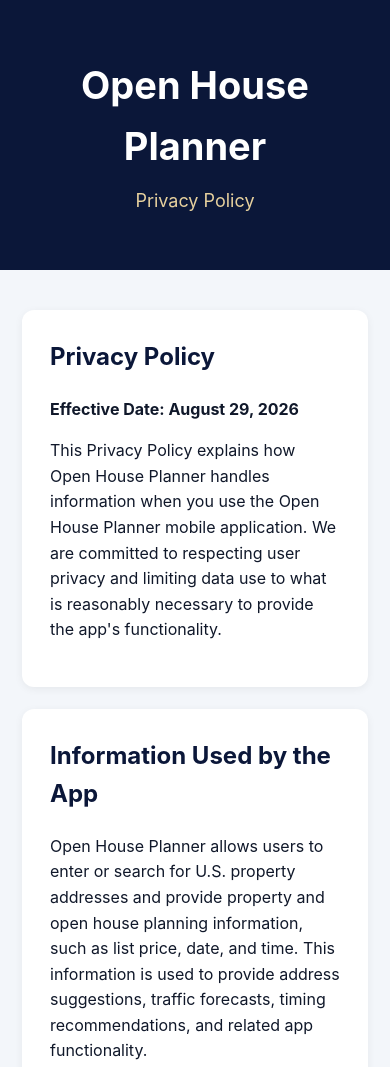
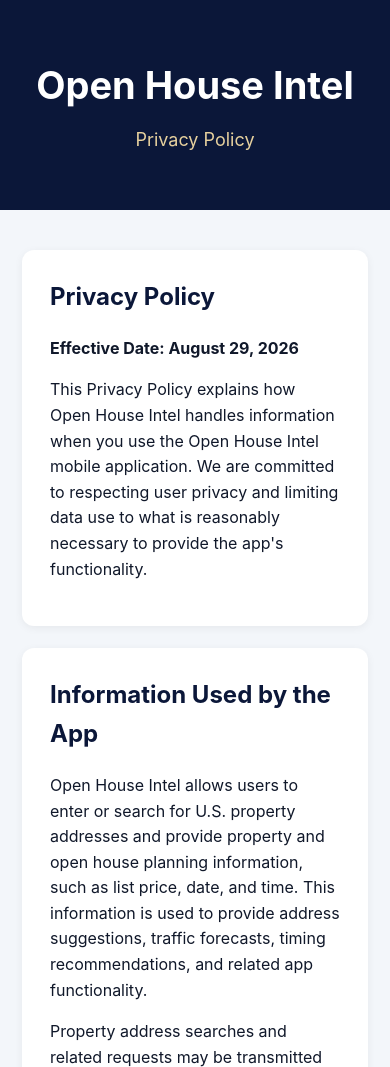
Before and after one commit to surenmeras/open-house-planner-site, a plain HTML site: page privacy.html in a window 390 px wide. Shown: the top 1067 px of the page. Drawn offline with Linux system fonts and the light colour scheme.

Commit message:
Rename privacy policy to Open House Intel

```diff
--- a/privacy.html
+++ b/privacy.html
@@ -3,8 +3,8 @@
 <head>
   <meta charset="UTF-8">
   <meta name="viewport" content="width=device-width, initial-scale=1.0">
-  <title>Open House Planner | Privacy Policy</title>
-  <meta name="description" content="Privacy Policy for the Open House Planner mobile app.">
+  <title>Open House Intel | Privacy Policy</title>
+  <meta name="description" content="Privacy Policy for the Open House Intel mobile app.">
 
   <style>
     * {
@@ -73,7 +73,7 @@
 <body>
 
 <header>
-  <h1>Open House Planner</h1>
+  <h1>Open House Intel</h1>
   <p>Privacy Policy</p>
 </header>
 
@@ -84,8 +84,8 @@
     <p><strong>Effective Date: August 29, 2026</strong></p>
 
     <p>
-      This Privacy Policy explains how Open House Planner handles
-      information when you use the Open House Planner mobile application.
+      This Privacy Policy explains how Open House Intel handles
+      information when you use the Open House Intel mobile application.
       We are committed to respecting user privacy and limiting data use
       to what is reasonably necessary to provide the app's functionality.
     </p>
@@ -95,7 +95,7 @@
     <h2>Information Used by the App</h2>
 
     <p>
-      Open House Planner allows users to enter or search for U.S. property
+      Open House Intel allows users to enter or search for U.S. property
       addresses and provide property and open house planning information,
       such as list price, date, and time. This information is used to
       provide address suggestions, traffic forecasts, timing
@@ -115,14 +115,14 @@
     <p>
       Search information may be processed as part of providing address
       search and forecasting functionality. Search data is used for app
-      functionality and is not used by Open House Planner for advertising
+      functionality and is not used by Open House Intel for advertising
       or cross-app tracking.
     </p>
 
     <p>
-      Open House Planner does not require users to create an account, and
+      Open House Intel does not require users to create an account, and
       search information is not intentionally associated with a user
-      account or profile by Open House Planner.
+      account or profile by Open House Intel.
     </p>
   </section>
 
@@ -130,7 +130,7 @@
     <h2>Third-Party Services</h2>
 
     <p>
-      Open House Planner uses third-party services to provide certain
+      Open House Intel uses third-party services to provide certain
       features, which may include address lookup, geocoding, weather,
       local event information, market information, and other data used
       to generate forecasts and recommendations.
@@ -146,7 +146,7 @@
     <h2>Advertising and Tracking</h2>
 
     <p>
-      Open House Planner does not use search information for third-party
+      Open House Intel does not use search information for third-party
       advertising and does not use it to track users across apps or
       websites owned by other companies.
     </p>
@@ -156,7 +156,7 @@
     <h2>Data Retention</h2>
 
     <p>
-      Open House Planner does not intentionally maintain individual user
+      Open House Intel does not intentionally maintain individual user
       profiles containing property search history. Limited technical or
       operational information may be retained by hosting or third-party
       service providers in accordance with their own operational,
@@ -169,7 +169,7 @@
 
     <p>
       Reasonable measures are used to protect information transmitted
-      through Open House Planner. However, no internet transmission or
+      through Open House Intel. However, no internet transmission or
       electronic storage system can be guaranteed to be completely secure.
     </p>
   </section>
@@ -178,7 +178,7 @@
     <h2>Children's Privacy</h2>
 
     <p>
-      Open House Planner is intended for real estate professionals and
+      Open House Intel is intended for real estate professionals and
       is not designed for children. We do not knowingly collect personal
       information from children.
     </p>
@@ -189,7 +189,7 @@
 
     <p>
       If you have questions about information associated with your use
-      of Open House Planner or wish to make a privacy-related request,
+      of Open House Intel or wish to make a privacy-related request,
       please contact us using the information below.
     </p>
   </section>
@@ -198,7 +198,7 @@
     <h2>Changes to This Privacy Policy</h2>
 
     <p>
-      This Privacy Policy may be updated as Open House Planner evolves.
+      This Privacy Policy may be updated as Open House Intel evolves.
       Any changes will be posted on this page with an updated effective
       date.
     </p>
@@ -212,7 +212,7 @@
     </p>
 
     <p>
-      <strong>Open House Planner</strong><br>
+      <strong>Open House Intel</strong><br>
       Suren David Meras<br>
       Phone: 1-888-66-4CAST (1-888-664-2278)<br>
       Email:
@@ -220,7 +220,7 @@
     </p>
 
     <p>
-      <a href="index.html">Return to Open House Planner Support</a>
+      <a href="index.html">Return to Open House Intel Support</a>
     </p>
   </section>
 
@@ -228,7 +228,7 @@
 
 <footer>
   &copy; 2026 Suren David Meras. All rights reserved.<br>
-  Open House Planner
+  Open House Intel
 </footer>
 
 </body>
```
